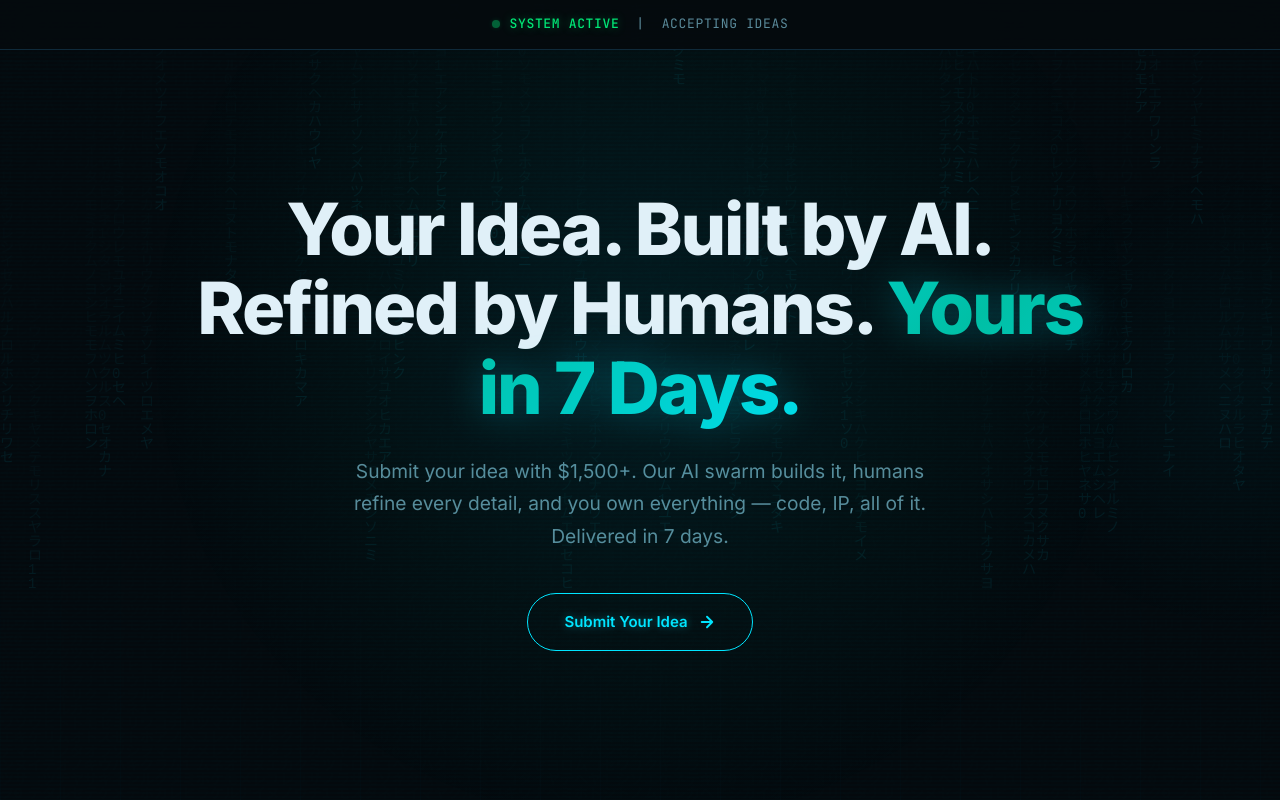
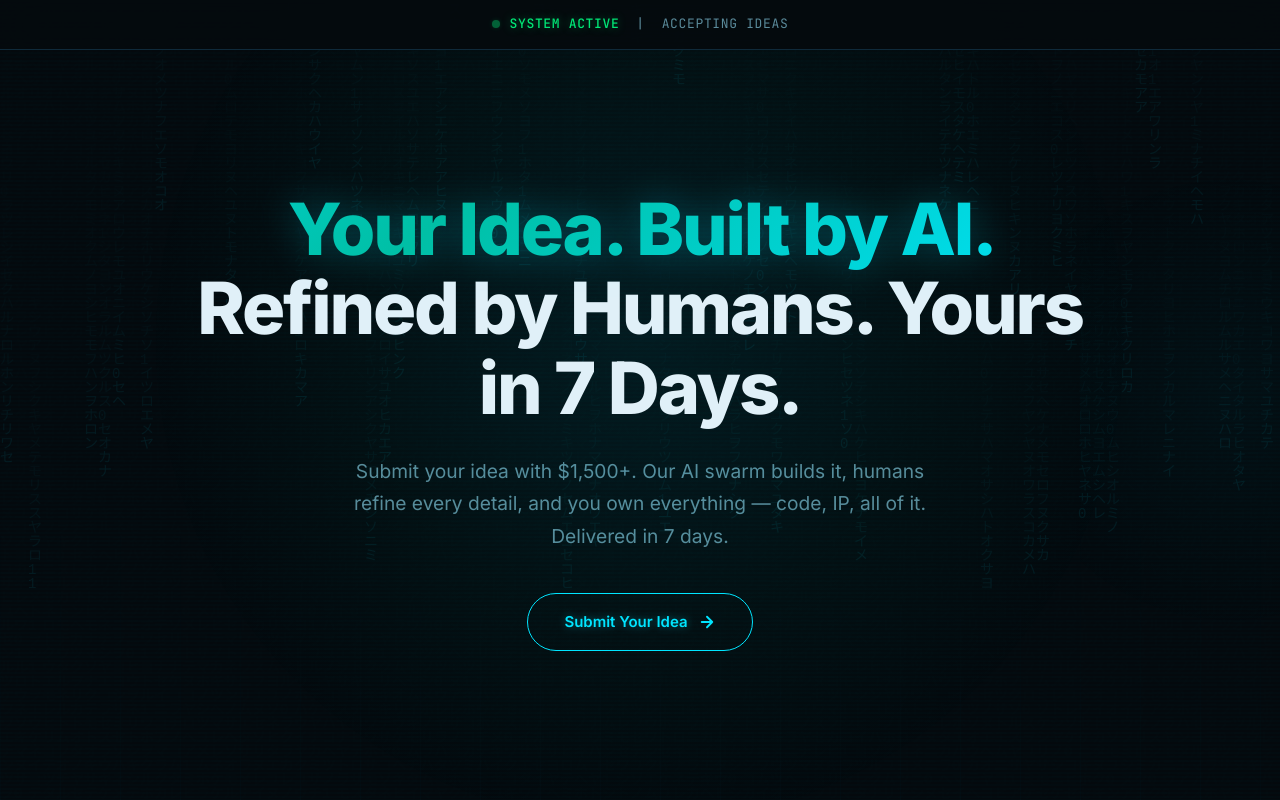
Before and after one commit to blackthreadai/unnamed, a plain HTML site: page index.html in a window 1280 px wide. Shown: the top 800 px of the page. Drawn offline with Linux system fonts and the light colour scheme.

Commit message:
Blue highlight on first half of headline, white on second half

```diff
--- a/index.html
+++ b/index.html
@@ -413,7 +413,7 @@ body::after {
 </nav>
 
 <section class="hero">
-  <h1>Your Idea. Built by AI. Refined by Humans. <span class="highlight">Yours in 7 Days.</span></h1>
+  <h1><span class="highlight">Your Idea. Built by AI.</span> Refined by Humans. Yours in 7 Days.</h1>
   <p>Submit your idea with $1,500+. Our AI swarm builds it, humans refine every detail, and you own everything — code, IP, all of it. Delivered in 7 days.</p>
   <a href="#submit" class="hero-cta">
     Submit Your Idea
```
